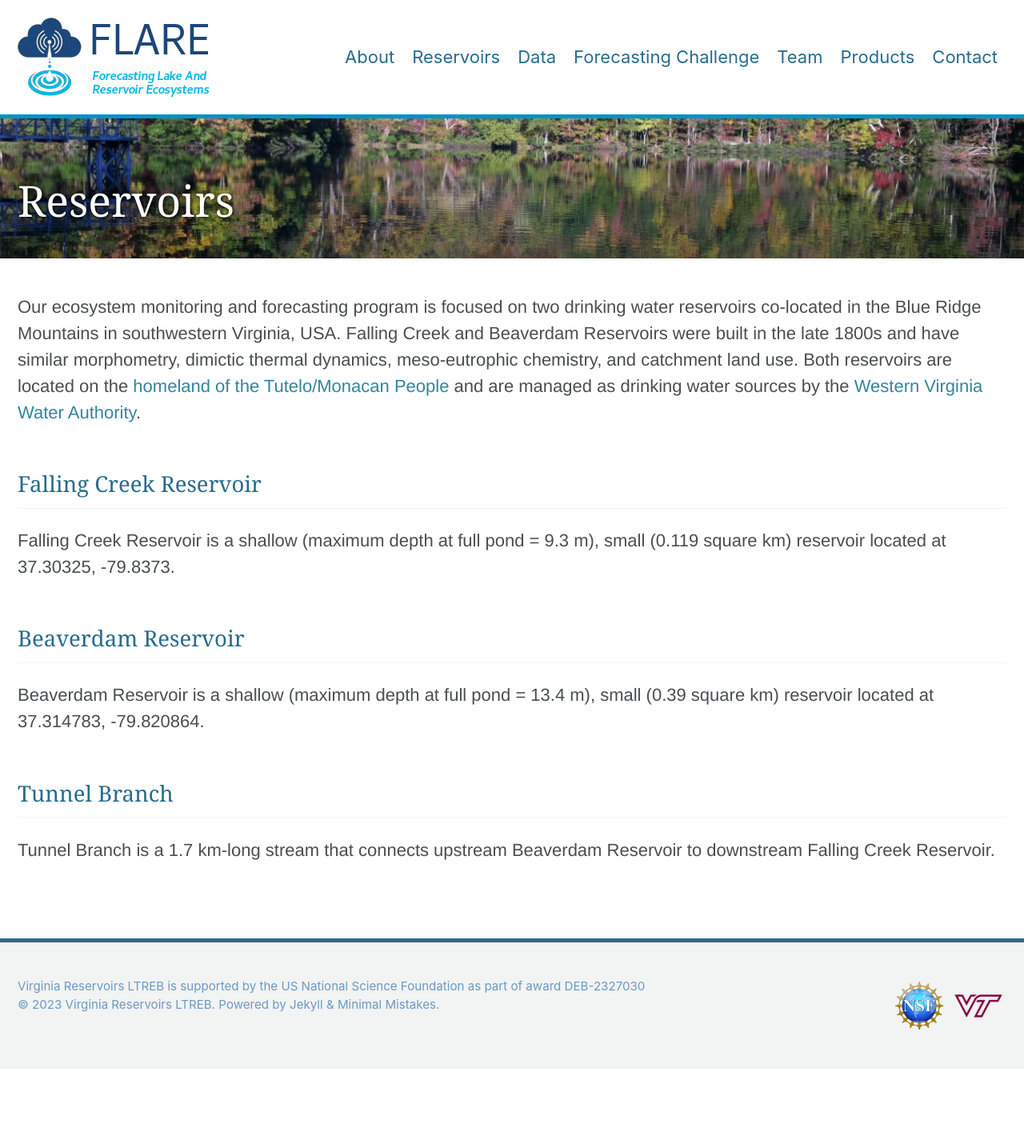
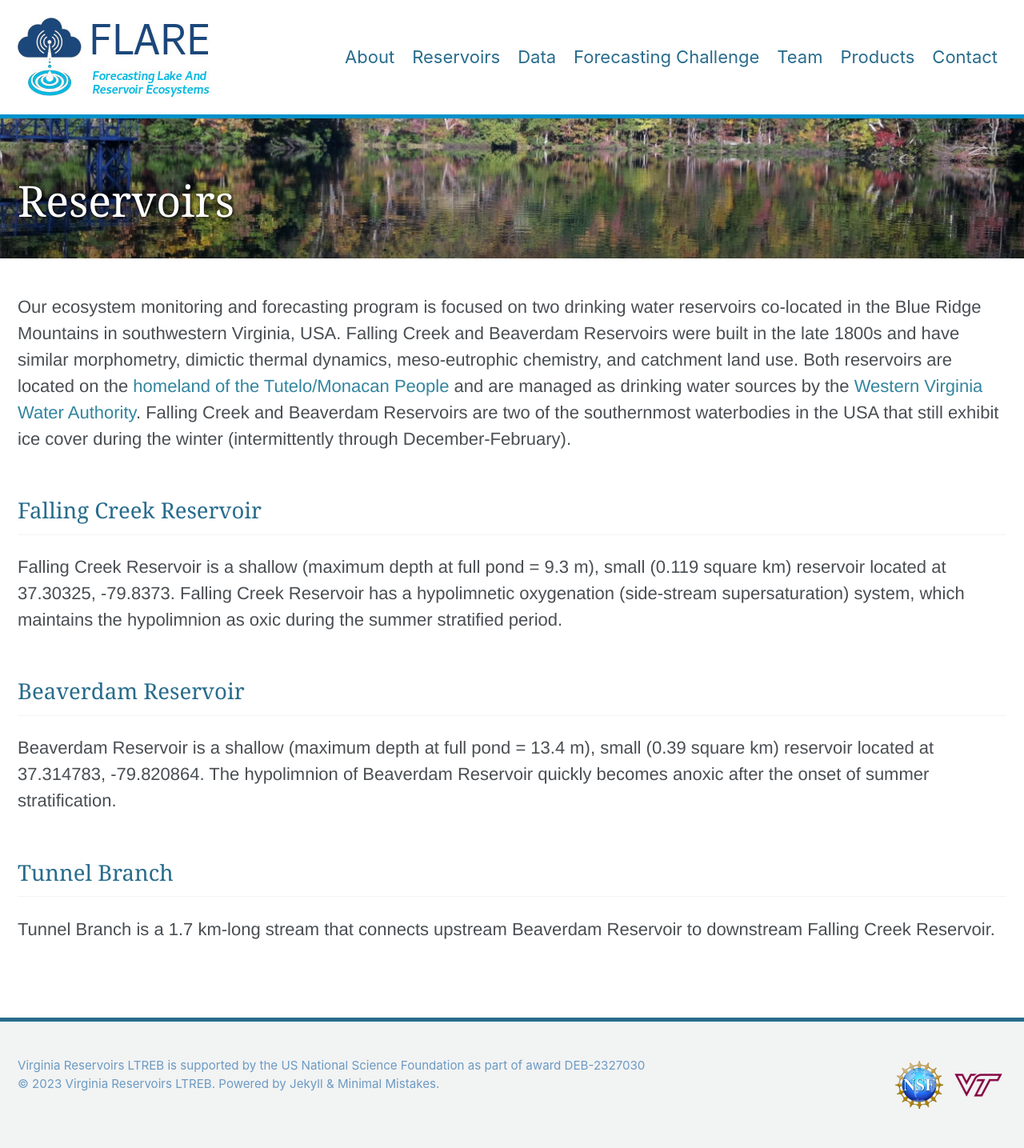
Before and after one commit to LTREB-reservoirs/LTREB-reservoirs.github.io, a Jekyll site: the page built from _pages/reservoirs.md, in a window 1280 px wide. Shown: the whole page at 80% size. Built offline with Jekyll 4.4.1, drawn with Linux system fonts in a browser that asks for light colours; cached includes are drawn as plain includes; nearby versions of some CDN libraries; before the commit the page ends 1336 px from its top, so only the background shows below that.

Commit message:
Update reservoirs.md

```diff
--- a/_pages/reservoirs.md
+++ b/_pages/reservoirs.md
@@ -5,13 +5,13 @@ header:
   overlay_color: "#5e616c"
   overlay_image: /assets/images/banner.jpg
 ---
-Our ecosystem monitoring and forecasting program is focused on two drinking water reservoirs co-located in the Blue Ridge Mountains in southwestern Virginia, USA. Falling Creek and Beaverdam Reservoirs were built in the late 1800s and have similar morphometry, dimictic thermal dynamics, meso-eutrophic chemistry, and catchment land use. Both reservoirs are located on the [homeland of the Tutelo/Monacan People](https://www.inclusive.vt.edu/resources/land-acknowledgement-and-labor-recognition.html) and are managed as drinking water sources by the [Western Virginia Water Authority](https://www.westernvawater.org).
+Our ecosystem monitoring and forecasting program is focused on two drinking water reservoirs co-located in the Blue Ridge Mountains in southwestern Virginia, USA. Falling Creek and Beaverdam Reservoirs were built in the late 1800s and have similar morphometry, dimictic thermal dynamics, meso-eutrophic chemistry, and catchment land use. Both reservoirs are located on the [homeland of the Tutelo/Monacan People](https://www.inclusive.vt.edu/resources/land-acknowledgement-and-labor-recognition.html) and are managed as drinking water sources by the [Western Virginia Water Authority](https://www.westernvawater.org). Falling Creek and Beaverdam Reservoirs are two of the southernmost waterbodies in the USA that still exhibit ice cover during the winter (intermittently through December-February).
 
 ## Falling Creek Reservoir
-Falling Creek Reservoir is a shallow (maximum depth at full pond = 9.3 m), small (0.119 square km) reservoir located at 37.30325, -79.8373.
+Falling Creek Reservoir is a shallow (maximum depth at full pond = 9.3 m), small (0.119 square km) reservoir located at 37.30325, -79.8373. Falling Creek Reservoir has a hypolimnetic oxygenation (side-stream supersaturation) system, which maintains the hypolimnion as oxic during the summer stratified period.
 
 ## Beaverdam Reservoir
-Beaverdam Reservoir is a shallow (maximum depth at full pond = 13.4 m), small (0.39 square km) reservoir located at 37.314783, -79.820864.
+Beaverdam Reservoir is a shallow (maximum depth at full pond = 13.4 m), small (0.39 square km) reservoir located at 37.314783, -79.820864. The hypolimnion of Beaverdam Reservoir quickly becomes anoxic after the onset of summer stratification.
 
 ## Tunnel Branch
 Tunnel Branch is a 1.7 km-long stream that connects upstream Beaverdam Reservoir to downstream Falling Creek Reservoir.
```
